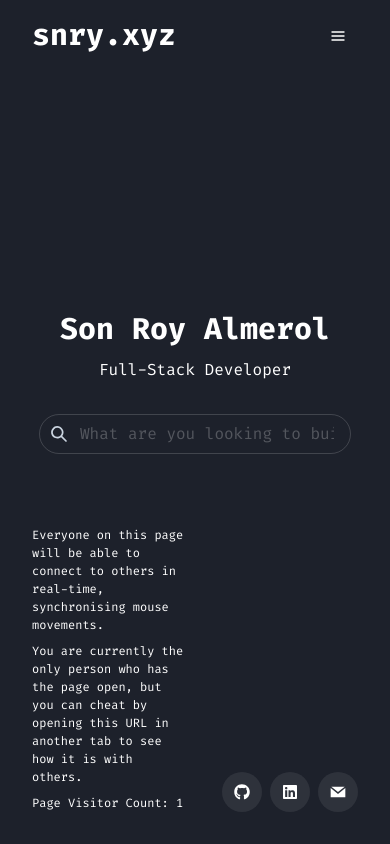
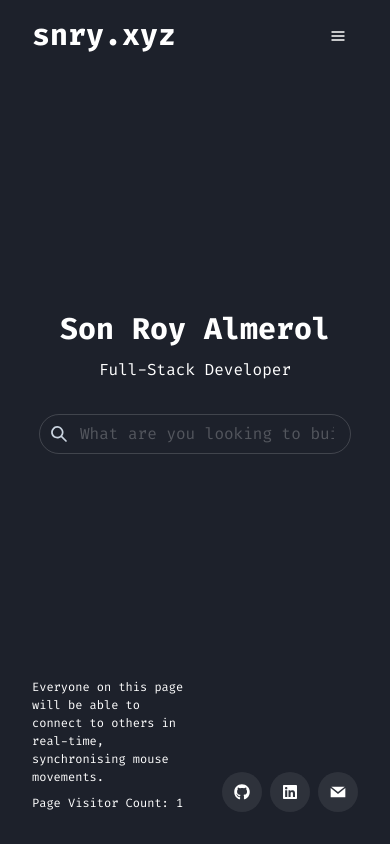
Before and after one commit to sonroyaalmerol/snry.xyz, a Next.js app: page / in a window 390 px wide. Built offline with nearby package versions, Linux system fonts and the light colour scheme.

Commit message:
bug: fix stats overlapping on mobile

```diff
--- a/src/components/Stats.tsx
+++ b/src/components/Stats.tsx
@@ -1,5 +1,5 @@
 import { useTrysteroRoom } from "@/utils/hooks/useTrysteroRoom"
-import { Box, BoxProps, VStack, Text } from "@chakra-ui/react"
+import { Box, BoxProps, VStack, Text, Hide } from "@chakra-ui/react"
 import React from "react"
 
 const Stats: React.FC<BoxProps> = ({ children, ...restProps }) => {
@@ -10,9 +10,11 @@ const Stats: React.FC<BoxProps> = ({ children, ...restProps }) => {
       <VStack align="baseline">
         <Text fontSize="xs" maxW="40vw">Everyone on this page will be able to connect to others in real-time, synchronising mouse movements.</Text>
         {peers.length === 0 ? (
-          <Text fontSize="xs" maxW="40vw">
-            You are currently the only person who has the page open, but you can cheat by opening this URL in another tab to see how it is with others.
-          </Text>
+          <Hide below='md'>
+            <Text fontSize="xs" maxW="40vw">
+              You are currently the only person who has the page open, but you can cheat by opening this URL in another tab to see how it is with others.
+            </Text>
+          </Hide>
         ) : <></>}
         <Text fontSize="xs">Page Visitor Count: {peers.length + 1}</Text>
       </VStack>
```
